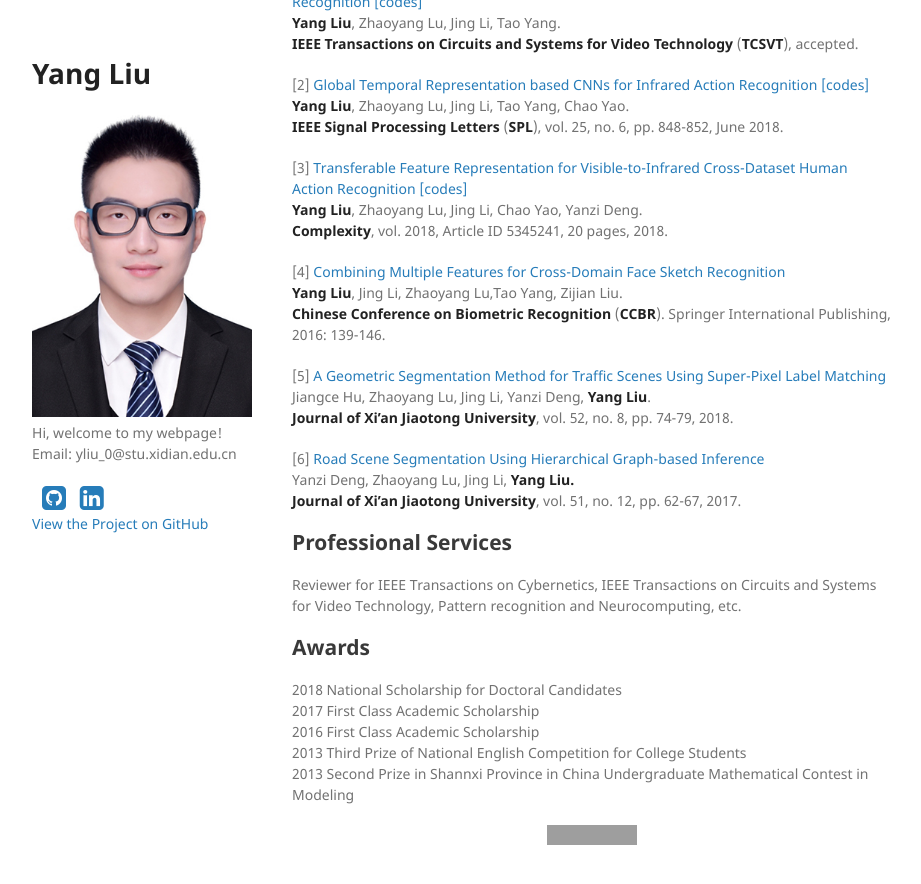
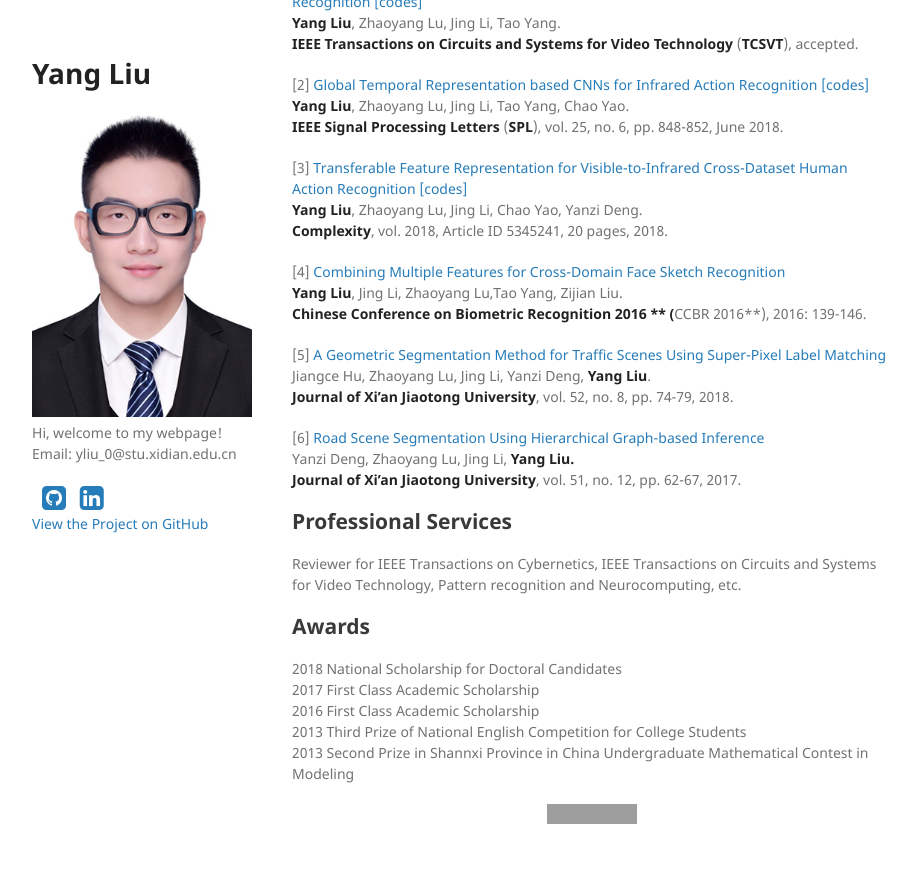
Before and after one commit to YangLiu9208/home, a Jekyll site: the page built from index.md, in a window 1280 px wide and 900 px high, scrolled down 1425 px. Shown: the top 884 px of the window, without its empty margins (178-1099 px from the left). Built offline with Jekyll 4.4.1, drawn with Linux system fonts in a browser that asks for light colours; a style sheet for code colours, icons or effects is not loaded; our own code applies the rules of GitHub Pages for plain Markdown files; grey boxes are pictures that could not be loaded.

Commit message:
Update index.md

```diff
--- a/index.md
+++ b/index.md
@@ -91,7 +91,7 @@ I'm Yang Liu (刘阳), a fourth year PhD student at [Institute of Telecommunicat
 
 [4] [Combining Multiple Features for Cross-Domain Face Sketch Recognition](https://link.springer.com/chapter/10.1007/978-3-319-46654-5_16)
 **Yang Liu**, Jing Li, Zhaoyang Lu,Tao Yang, Zijian Liu.
-**Chinese Conference on Biometric Recognition** (**CCBR**). Springer International Publishing, 2016: 139-146.
+**Chinese Conference on Biometric Recognition 2016 ** (**CCBR 2016**), 2016: 139-146.
 
 [5] [A Geometric Segmentation Method for Traffic Scenes Using Super-Pixel Label Matching](http://zkxb.xjtu.edu.cn//oa/darticle.aspx?type=view&id=201808012)
 Jiangce Hu, Zhaoyang Lu, Jing Li, Yanzi Deng, **Yang Liu**.
```
